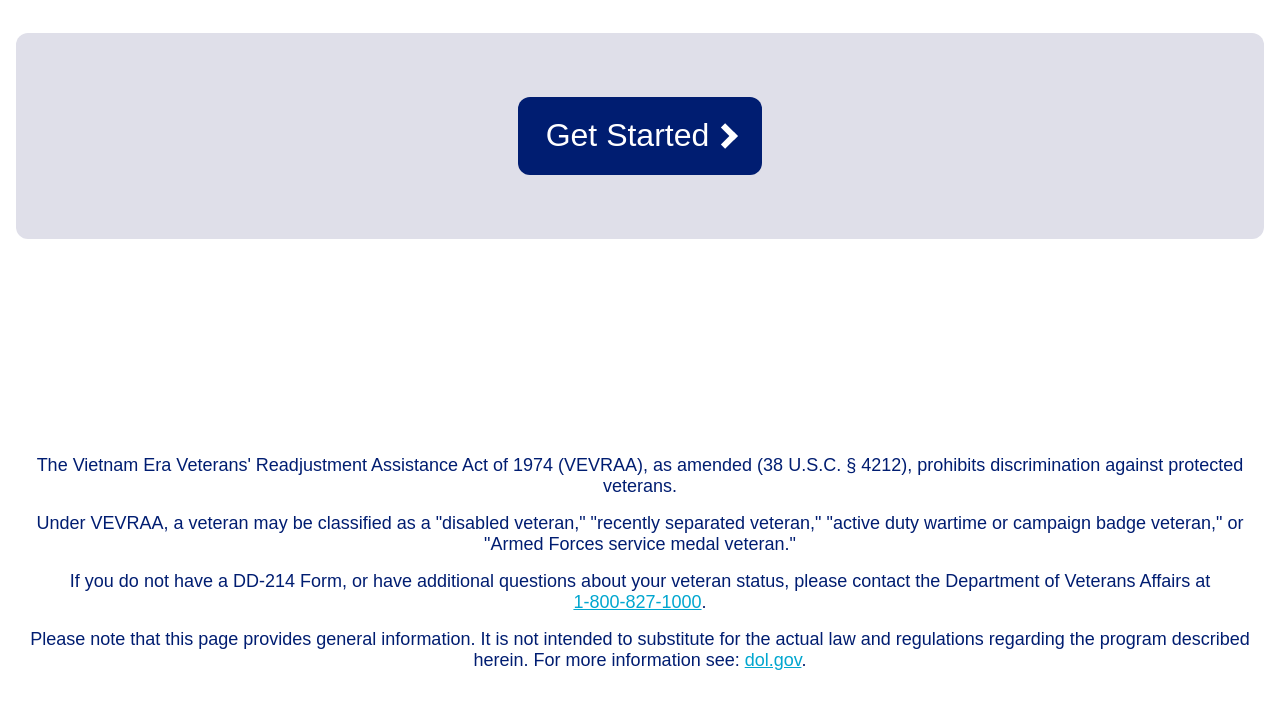
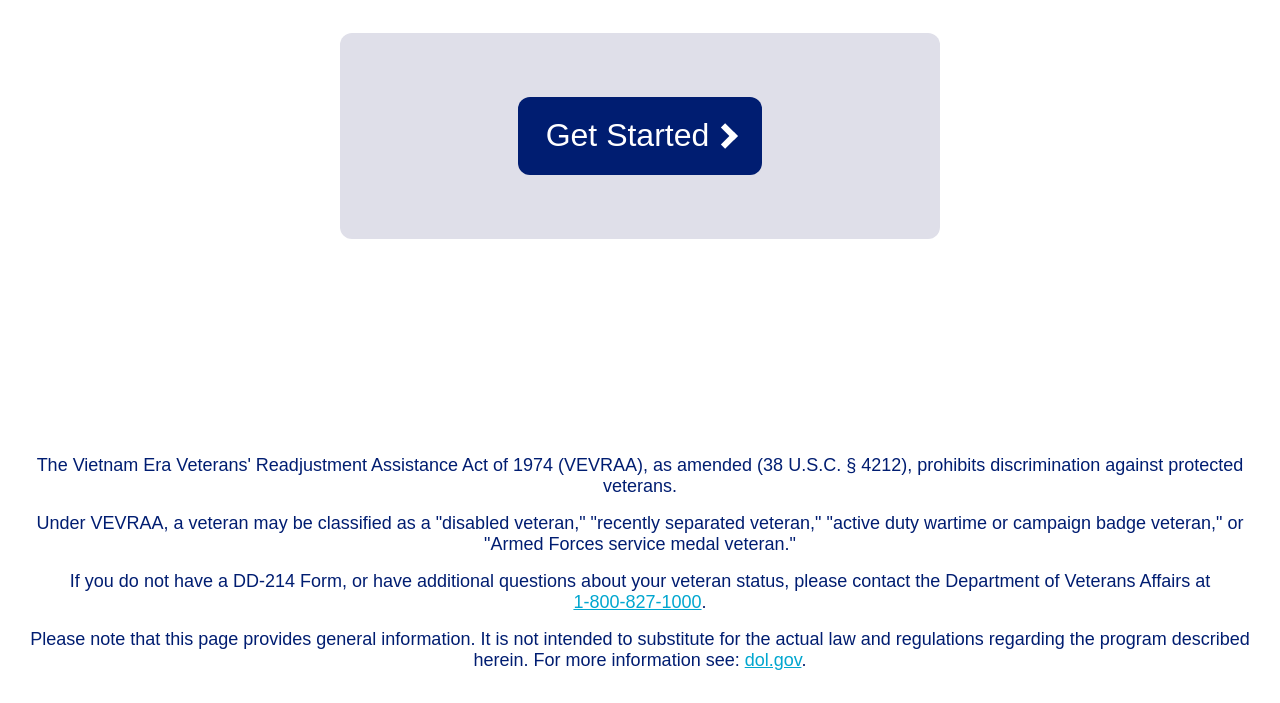
Before and after one commit to protectedveteran/protectedveteran.github.io, a website: page index.html in a window 1280 px wide. Shown: the part 97-800 px from the top of the page. Drawn offline with Linux system fonts and the light colour scheme.

Commit message:
css fix, maximum-scale fix

```diff
--- a/index.html
+++ b/index.html
@@ -7,7 +7,7 @@
         <meta name="theme-color" content="#01A6CF">
         <meta name="author" content="iambriansreed">
         <meta name="description" content="A simple tool to determine if you are a protected veteran.">
-        <meta name="viewport" content="width=device-width, initial-scale=1, maximum-scale=1" />
+        <meta name="viewport" content="width=device-width, initial-scale=1, maximum-scale=5" />
         <link rel="stylesheet" href="style.css">
     </head>
 
--- a/src/style.scss
+++ b/src/style.scss
@@ -120,7 +120,8 @@ main {
         overflow: hidden;
         display: flex;
         flex-shrink: 0;
-        margin: 0 0 1em;
+        margin: 0 auto 1em;
+        max-width: 600px;
 
         h2 {
             background: $dark-blue;
```
Also changed, not shown: style.css, 1 other file.
